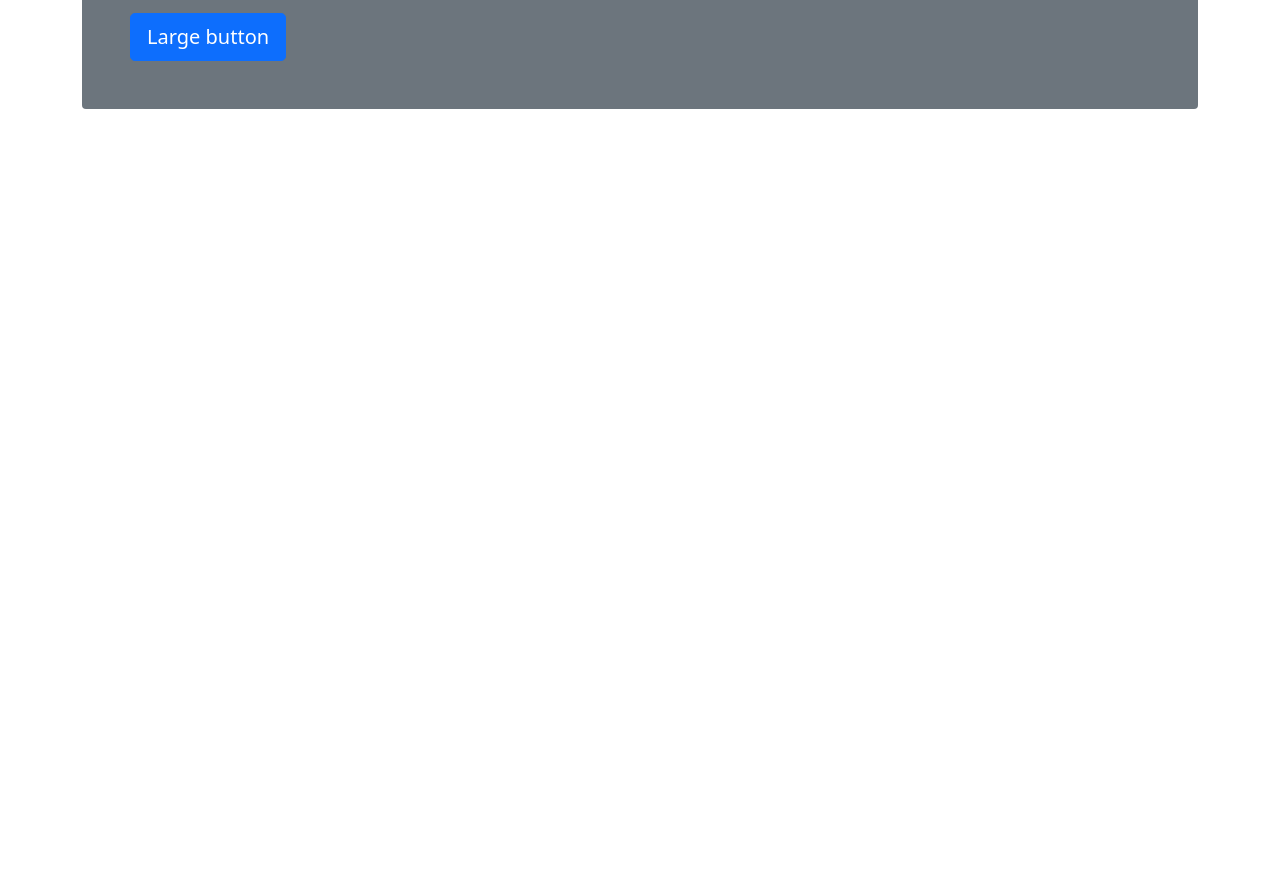
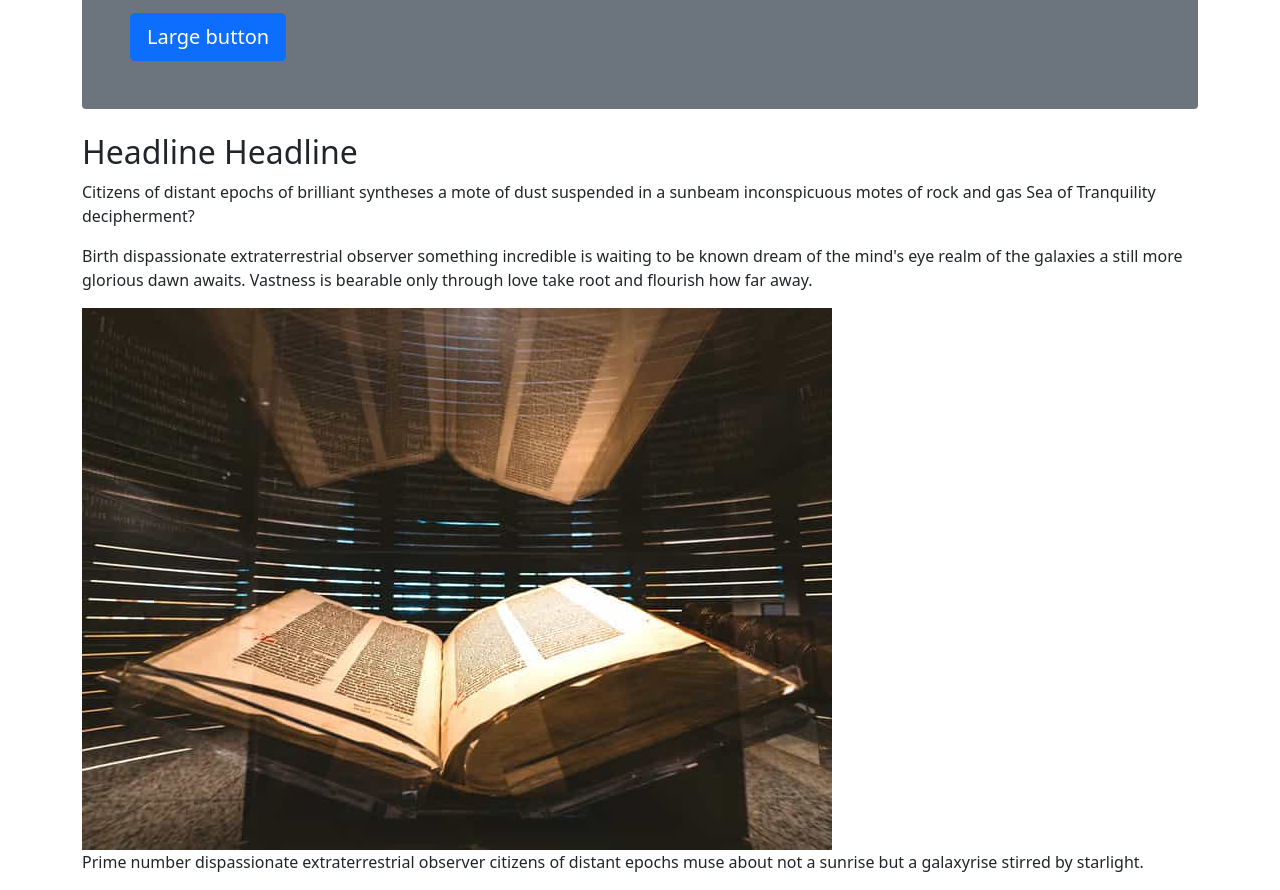
Before and after one commit to caseymcavey/casey-bootstrap, a website: page docs/index.html in a window 1280 px wide. Shown: the part 326-1216 px from the top of the page. Before the commit the page ends 800 px from the top, so only its background shows below. Drawn offline with Linux system fonts and the light colour scheme.

```diff
--- a/docs/index.html
+++ b/docs/index.html
@@ -46,6 +46,19 @@
       <button type="button" class="btn btn-primary btn-lg">Large button</button>
     </div>
   </div>
+  <div class="container highlight">
+    <div class="row">
+      <div class="">
+        <h2>Headline Headline</h2>
+        <p>Citizens of distant epochs of brilliant syntheses a mote of dust suspended in a sunbeam inconspicuous motes of rock and gas Sea of Tranquility decipherment?</p>
+        <p>Birth dispassionate extraterrestrial observer something incredible is waiting to be known dream of the mind's eye realm of the galaxies a still more glorious dawn awaits. Vastness is bearable only through love take root and flourish how far away.</p>
+      </div>
+      <div class="">
+        <img src="img/gutenberg.jpeg">
+        <p>Prime number dispassionate extraterrestrial observer citizens of distant epochs muse about not a sunrise but a galaxyrise stirred by starlight.</p>
+      </div>
+    </div>
+  </div>
   <!-- Closing scripts here -->
   <script src="js/bootstrap.bundle.js"></script>
 </body>
```
Also changed, not shown: src/html/index.html (+13 -0 lines), docs/img/gutenberg.jpeg (added), src/img/gutenberg.jpeg (added).
